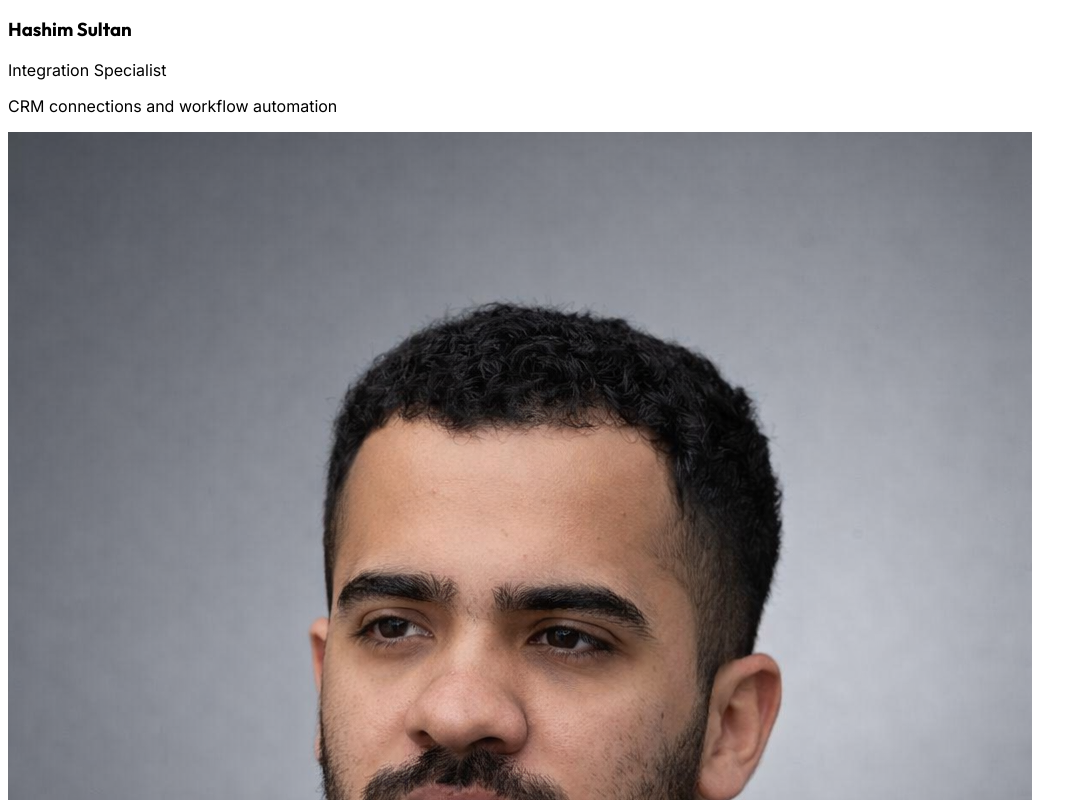
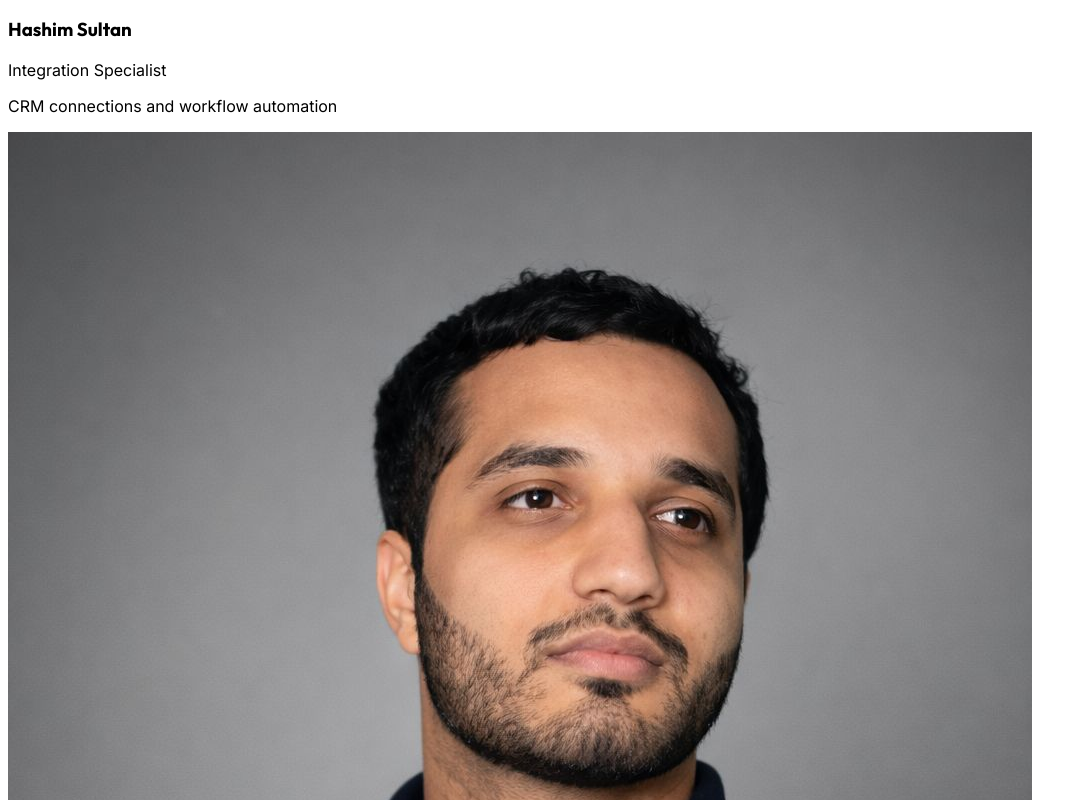
Before and after one commit to abdulmoeez222/xenflow_web, a React (Vite) app in the folder client/: page / in a window 1280 px wide. Shown: the part 7860-8660 px from the top of the page, without its empty margins (0-1087 px from the left). Built offline with nearby package versions, Linux system fonts and the light colour scheme.

Commit message:
Ibrahim Picture Added

```diff
--- a/client/src/pages/Home.tsx
+++ b/client/src/pages/Home.tsx
@@ -354,7 +354,7 @@ export default function Home() {
               { name: "Omer Farooq", role: "AI & Automation Lead", img: "/omer.png", desc: "Chatbot architecture and conversation design" },
               { name: "Saad Ahmed", role: "Voice Systems Engineer", img: "/saad.png", desc: "Natural language processing and voice AI" },
               { name: "Hashim Sultan", role: "Integration Specialist", img: "/hashim.png", desc: "CRM connections and workflow automation" },
-              { name: "Ibrahim Zahid", role: "Client Success", img: "/hashim.png", desc: "Onboarding and optimization" }
+              { name: "Ibrahim Zahid", role: "Client Success", img: "/Ibrahim.jpeg", desc: "Onboarding and optimization" }
             ].map((member, i) => (
               <motion.div
                 key={member.name}
```
Also changed, not shown: client/public/Ibrahim.jpeg (added).
